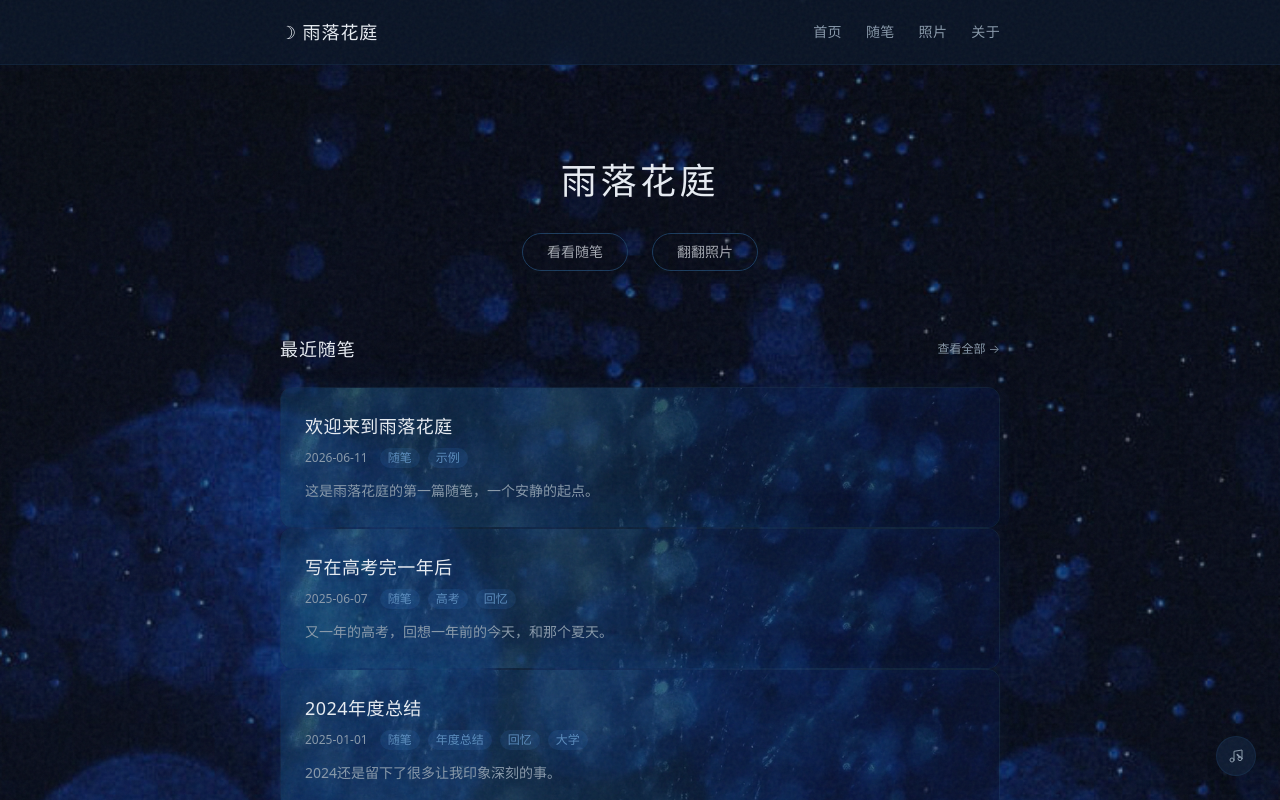
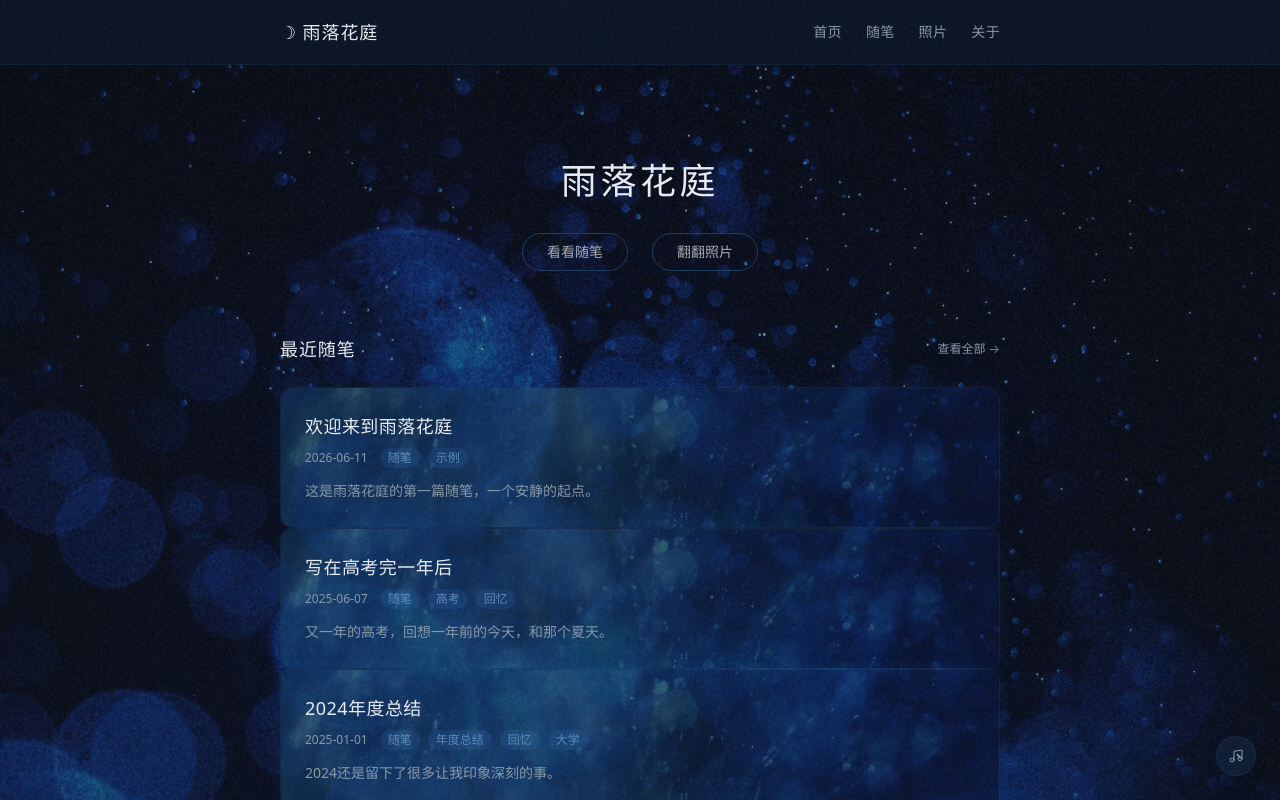
Before and after one commit to zoe843/ouo, a Next.js app: page / in a window 1280 px wide. Shown: the top 800 px of the page. Built offline with nearby package versions, Linux system fonts and the light colour scheme.

Commit message:
fix: use fixed attachment for bg to cover full viewport

```diff
--- a/app/globals.css
+++ b/app/globals.css
@@ -42,7 +42,7 @@
     background-size: cover;
     background-position: center;
     background-repeat: no-repeat;
-    background-attachment: scroll;
+    background-attachment: fixed;
   }
 
   ::selection {
```
